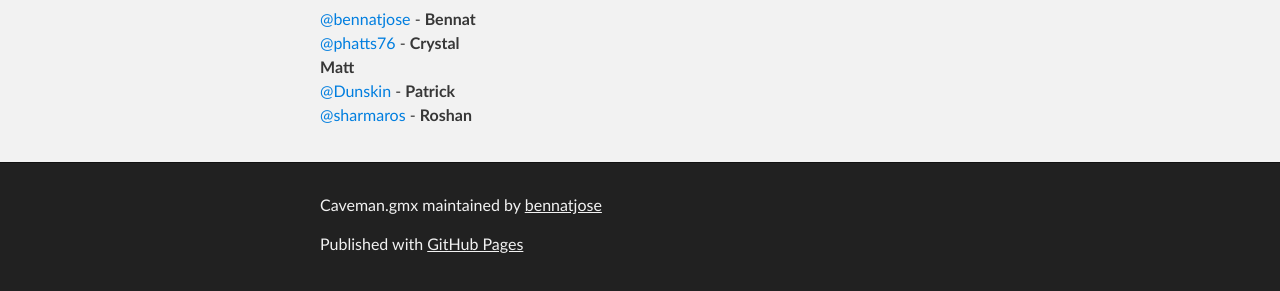
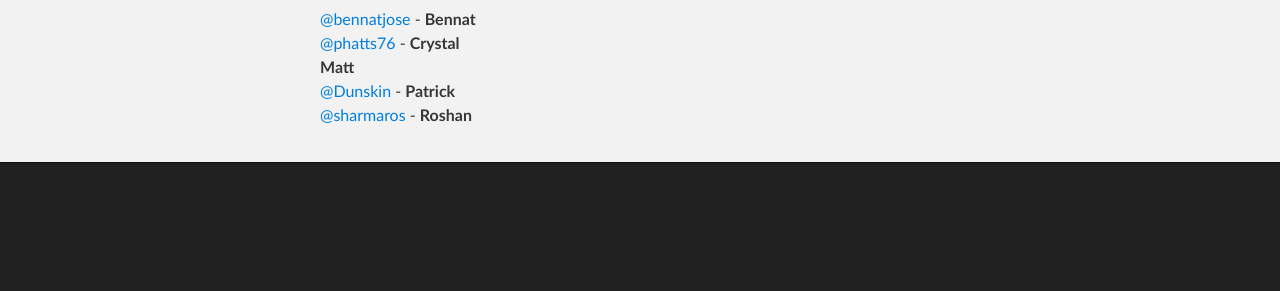
Before and after one commit to bennatpjose/Caveman.gmx, a plain HTML site: page index.html in a window 1280 px wide. Shown: the part 417-708 px from the top of the page. Drawn offline with Linux system fonts and the light colour scheme.

Commit message:
Update index.html

```diff
--- a/index.html
+++ b/index.html
@@ -48,8 +48,7 @@
     <!-- FOOTER  -->
     <div id="footer_wrap" class="outer">
       <footer class="inner">
-        <p class="copyright">Caveman.gmx maintained by <a href="https://github.com/bennatjose">bennatjose</a></p>
-        <p>Published with <a href="http://pages.github.com">GitHub Pages</a></p>
+
       </footer>
     </div>
 
```
